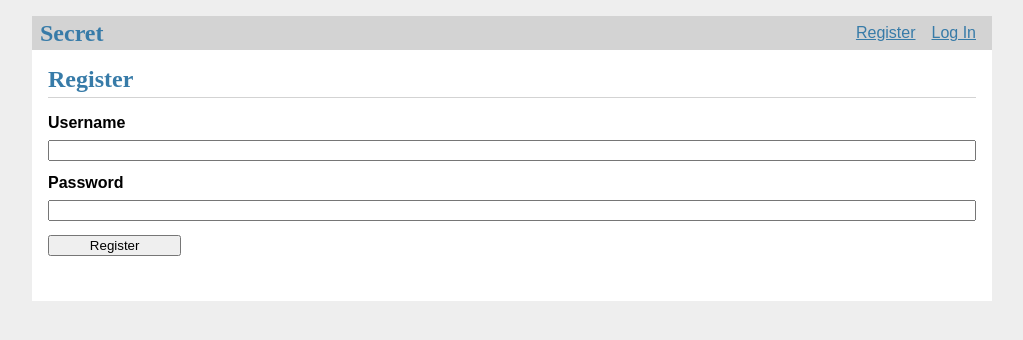
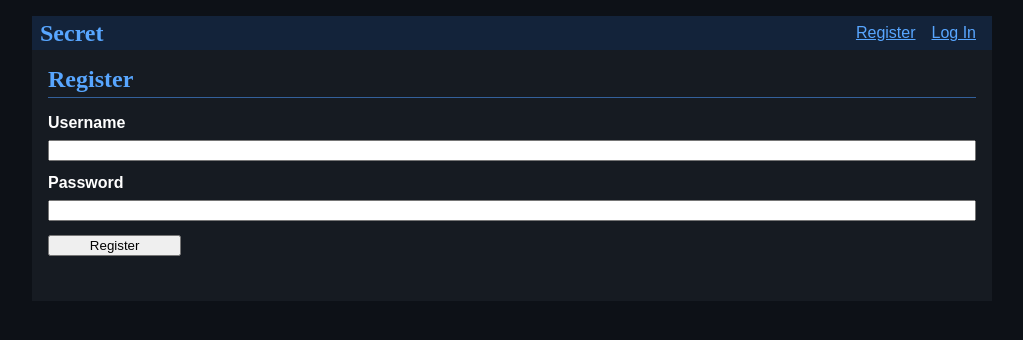
Before and after one commit to arwineap/secret, a Flask app: template flaskr/templates/auth/register.html in a window 1280 px wide. Shown: the top 340 px of the page, without its empty margins (128-1151 px from the left). Run offline with Flask 2, Linux system fonts and the light colour scheme; the template is opened without the code that fills it, so the values that code supplies are empty.

Commit message:
style changes

```diff
--- a/flaskr/static/style.css
+++ b/flaskr/static/style.css
@@ -1,15 +1,15 @@
-html { font-family: sans-serif; background: #eee; padding: 1rem; }
-body { max-width: 960px; margin: 0 auto; background: white; }
-h1 { font-family: serif; color: #377ba8; margin: 1rem 0; }
-a { color: #377ba8; }
+html { font-family: sans-serif; background: #0d1117; padding: 1rem; }
+body { max-width: 960px; margin: 0 auto; background: #161b22; }
+h1 { font-family: serif; color: #58a6ff; margin: 1rem 0; }
+a { color: #58a6ff; }
 hr { border: none; border-top: 1px solid lightgray; }
-nav { background: lightgray; display: flex; align-items: center; padding: 0 0.5rem; }
+nav { background: #13233a; display: flex; align-items: center; padding: 0 0.5rem; }
 nav h1 { flex: auto; margin: 0; }
 nav h1 a { text-decoration: none; padding: 0.25rem 0.5rem; }
 nav ul  { display: flex; list-style: none; margin: 0; padding: 0; }
 nav ul li a, nav ul li span, header .action { display: block; padding: 0.5rem; }
 .content { padding: 0 1rem 1rem; }
-.content > header { border-bottom: 1px solid lightgray; display: flex; align-items: flex-end; }
+.content > header { border-bottom: 1px solid #33609b; display: flex; align-items: flex-end; }
 .content > header h1 { flex: auto; margin: 1rem 0 0.25rem 0; }
 .flash { margin: 1em 0; padding: 1em; background: #cae6f6; border: 1px solid #377ba8; }
 .post > header { display: flex; align-items: flex-end; font-size: 0.85em; }
@@ -19,8 +19,9 @@ nav ul li a, nav ul li span, header .action { display: block; padding: 0.5rem; }
 .post .body { white-space: pre-line; }
 .content:last-child { margin-bottom: 0; }
 .content form { margin: 1em 0; display: flex; flex-direction: column; }
-.content label { font-weight: bold; margin-bottom: 0.5em; }
+.content label { font-weight: bold; margin-bottom: 0.5em; color: #ffffff; }
 .content input, .content textarea { margin-bottom: 1em; }
 .content textarea { min-height: 12em; resize: vertical; }
 input.danger { color: #cc2f2e; }
 input[type=submit] { align-self: start; min-width: 10em; }
+.username {color: #ffffff;}
--- a/flaskr/templates/base.html
+++ b/flaskr/templates/base.html
@@ -5,7 +5,7 @@
   <h1>Secret</h1>
   <ul>
     {% if g.user %}
-      <li><span>{{ g.user['username'] }}</span>
+      <li><span class="username">{{ g.user['username'] }}</span>
       <li><a href="{{ url_for('auth.logout') }}">Log Out</a>
     {% else %}
       <li><a href="{{ url_for('auth.register') }}">Register</a>
```
